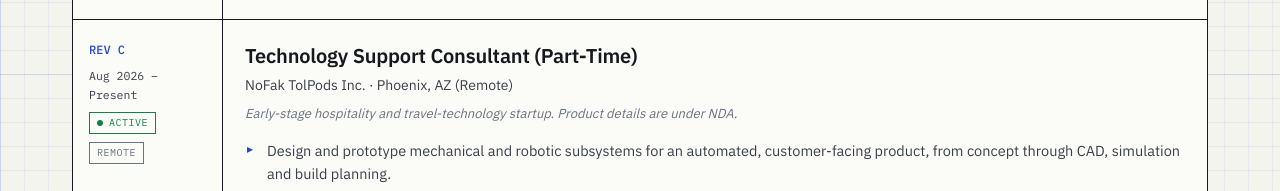
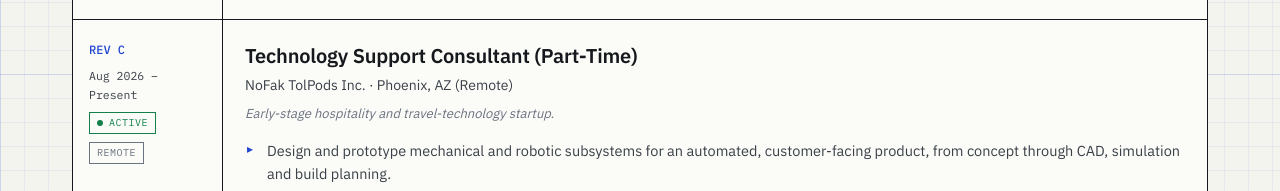
Before and after one commit to yashwanthgowdanm/portfolio, a plain HTML site: page index.html in a window 1280 px wide. Shown: the part 2926-3117 px from the top of the page. Drawn offline with Linux system fonts and the light colour scheme.

Commit message:
Update index.html

```diff
--- a/index.html
+++ b/index.html
@@ -562,7 +562,7 @@ section.sec{padding:clamp(56px,8vw,96px) 0 0}
         <div class="log-body">
           <h3>Technology Support Consultant (Part-Time)</h3>
           <p class="org">NoFak TolPods Inc. · Phoenix, AZ (Remote)</p>
-          <p class="note">Early-stage hospitality and travel-technology startup. Product details are under NDA.</p>
+          <p class="note">Early-stage hospitality and travel-technology startup. </p>
           <ul>
             <li>Design and prototype mechanical and robotic subsystems for an automated, customer-facing product, from concept through CAD, simulation and build planning.</li>
             <li>Develop mechanisms for comfort, ergonomics and automated material handling, working from user and safety requirements through to design reviews.</li>
```
